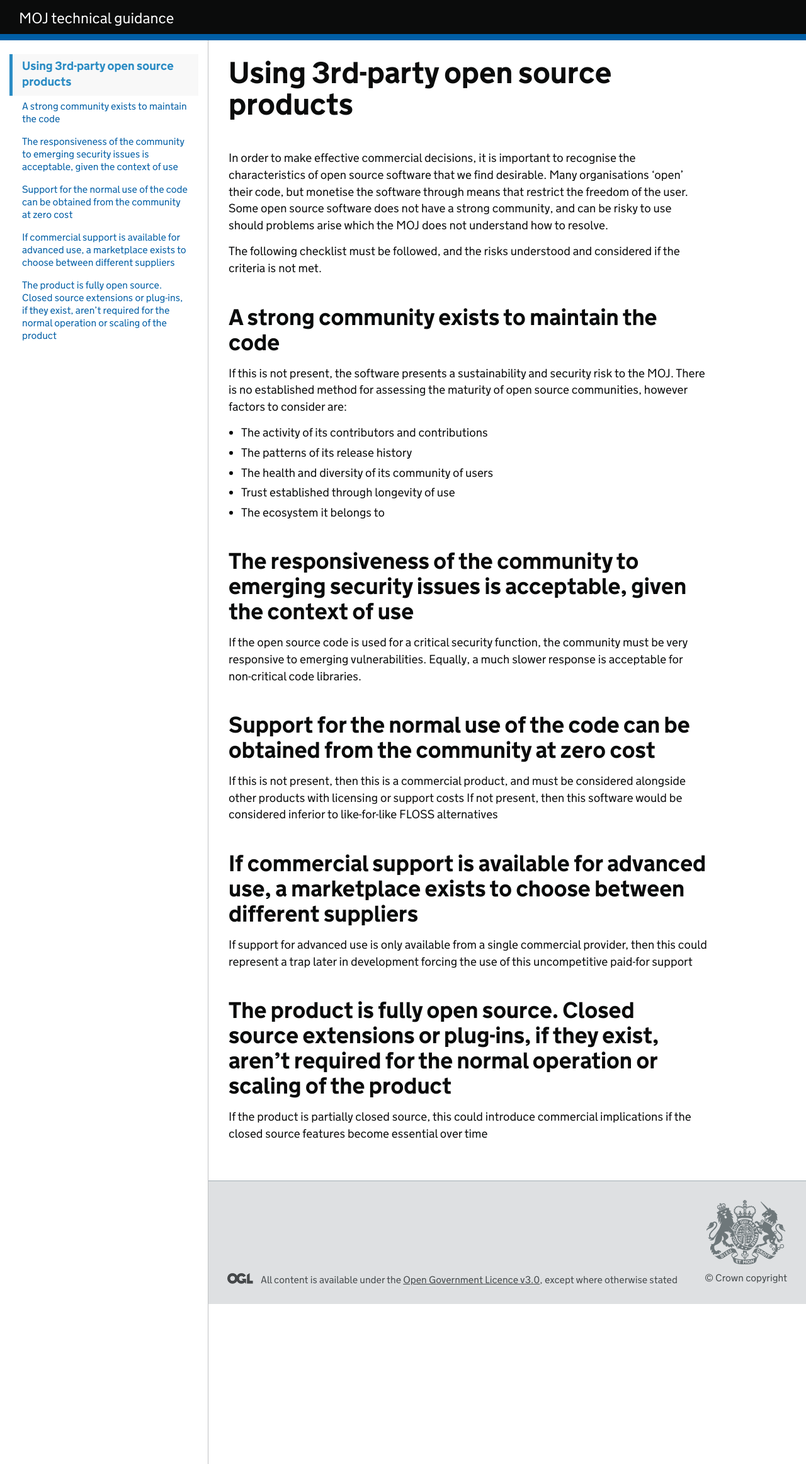
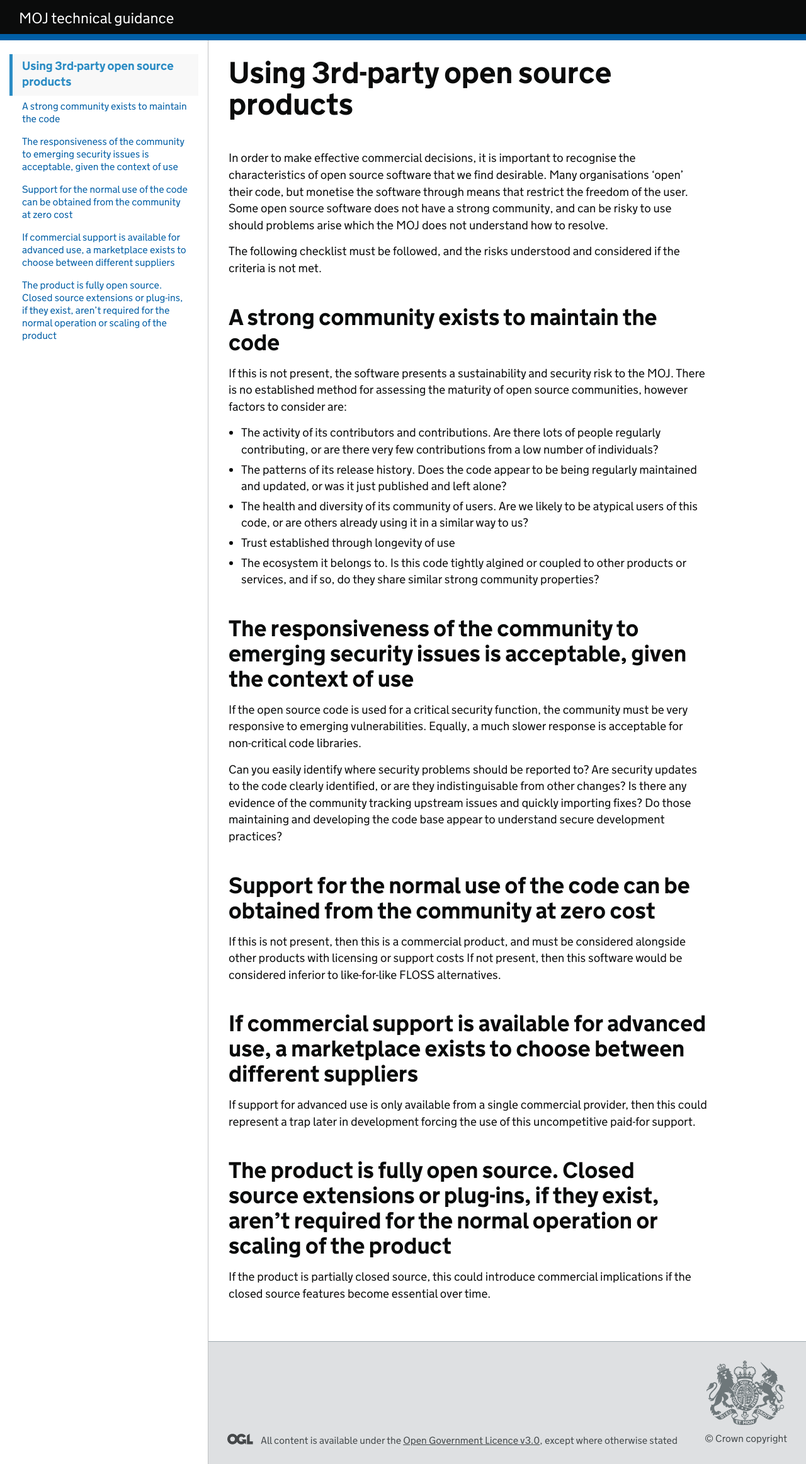
Before and after one commit to ministryofjustice/technical-guidance, a Jekyll site: the page built from standards/using-3rd-party-open-source-products.md, in a window 1280 px wide. Shown: the whole page at 63% size. Built offline with Jekyll 4.4.1, drawn with Linux system fonts in a browser that asks for light colours; our own code applies the rules of GitHub Pages for plain Markdown files.

Commit message:
Added various questions to help guide a reader
Intent is to help a reader judge whether a point is met or not.

```diff
--- a/standards/using-3rd-party-open-source-products.md
+++ b/standards/using-3rd-party-open-source-products.md
@@ -8,25 +8,27 @@ The following checklist must be followed, and the risks understood and considere
 
 If this is not present, the software presents a sustainability and security risk to the MOJ. There is no established method for assessing the maturity of open source communities, however factors to consider are:
 
-- The activity of its contributors and contributions
-- The patterns of its release history
-- The health and diversity of its community of users
+- The activity of its contributors and contributions. Are there lots of people regularly contributing, or are there very few contributions from a low number of individuals?
+- The patterns of its release history. Does the code appear to be being regularly maintained and updated, or was it just published and left alone?
+- The health and diversity of its community of users. Are we likely to be atypical users of this code, or are others already using it in a similar way to us?
 - Trust established through longevity of use
-- The ecosystem it belongs to
+- The ecosystem it belongs to. Is this code tightly algined or coupled to other products or services, and if so, do they share similar strong community properties?
 
 ## The responsiveness of the community to emerging security issues is acceptable, given the context of use
 
 If the open source code is used for a critical security function, the community must be very responsive to emerging vulnerabilities. Equally, a much slower response is acceptable for non-critical code libraries.
 
+Can you easily identify where security problems should be reported to? Are security updates to the code clearly identified, or are they indistinguisable from other changes? Is there any evidence of the community tracking upstream issues and quickly importing fixes? Do those maintaining and developing the code base appear to understand secure development practices?
+
 ## Support for the normal use of the code can be obtained from the community at zero cost
 
 If this is not present, then this is a commercial product, and must be considered alongside other products with licensing or support costs
-If not present, then this software would be considered inferior to like-for-like FLOSS alternatives
+If not present, then this software would be considered inferior to like-for-like FLOSS alternatives.
 
 ## If commercial support is available for advanced use, a marketplace exists to choose between different suppliers
 
-If support for advanced use is only available from a single commercial provider, then this could represent a trap later in development forcing the use of this uncompetitive paid-for support
+If support for advanced use is only available from a single commercial provider, then this could represent a trap later in development forcing the use of this uncompetitive paid-for support.
 
 ## The product is fully open source. Closed source extensions or plug-ins, if they exist, aren’t required for the normal operation or scaling of the product
 
-If the product is partially closed source, this could introduce commercial implications if the closed source features become essential over time
+If the product is partially closed source, this could introduce commercial implications if the closed source features become essential over time.
```
